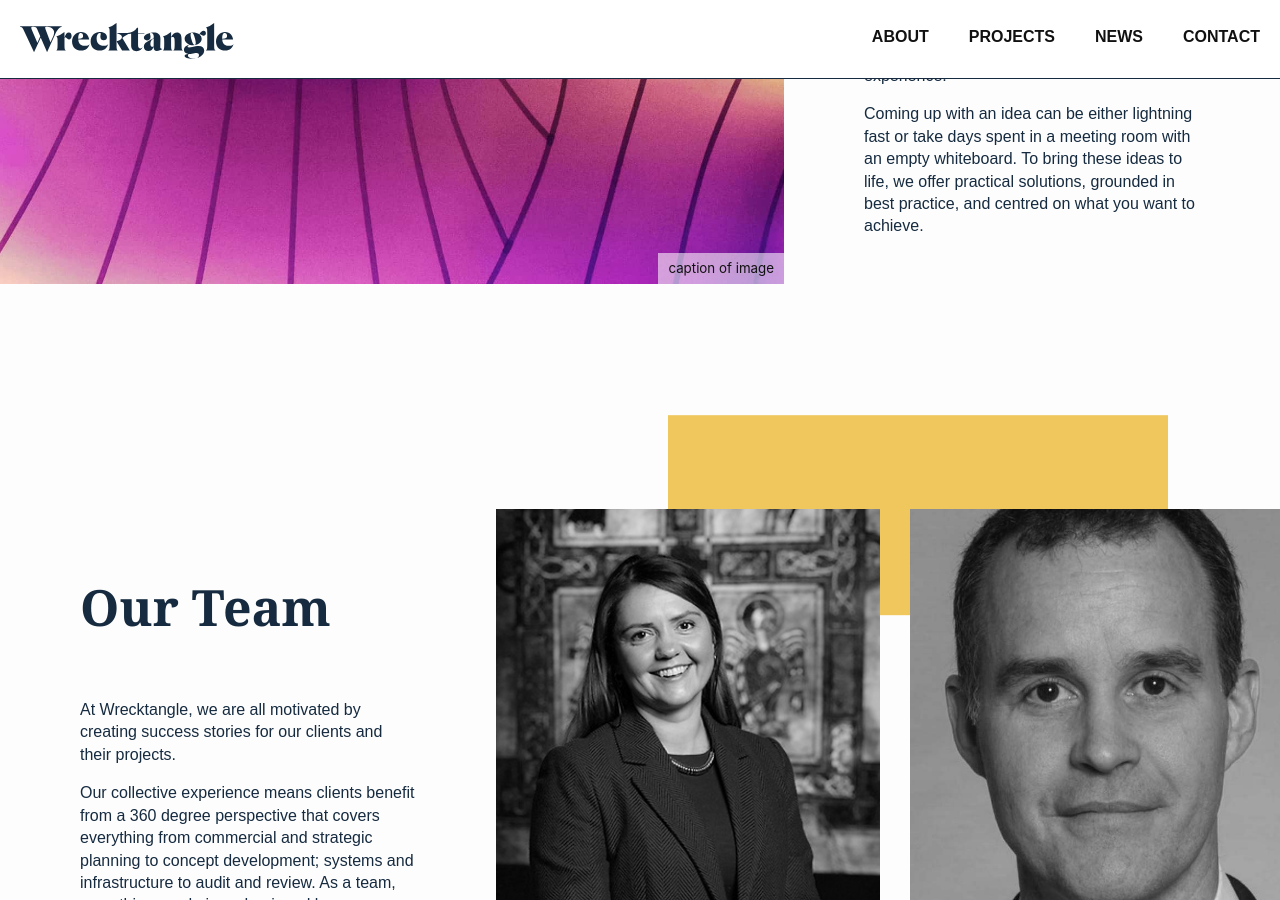
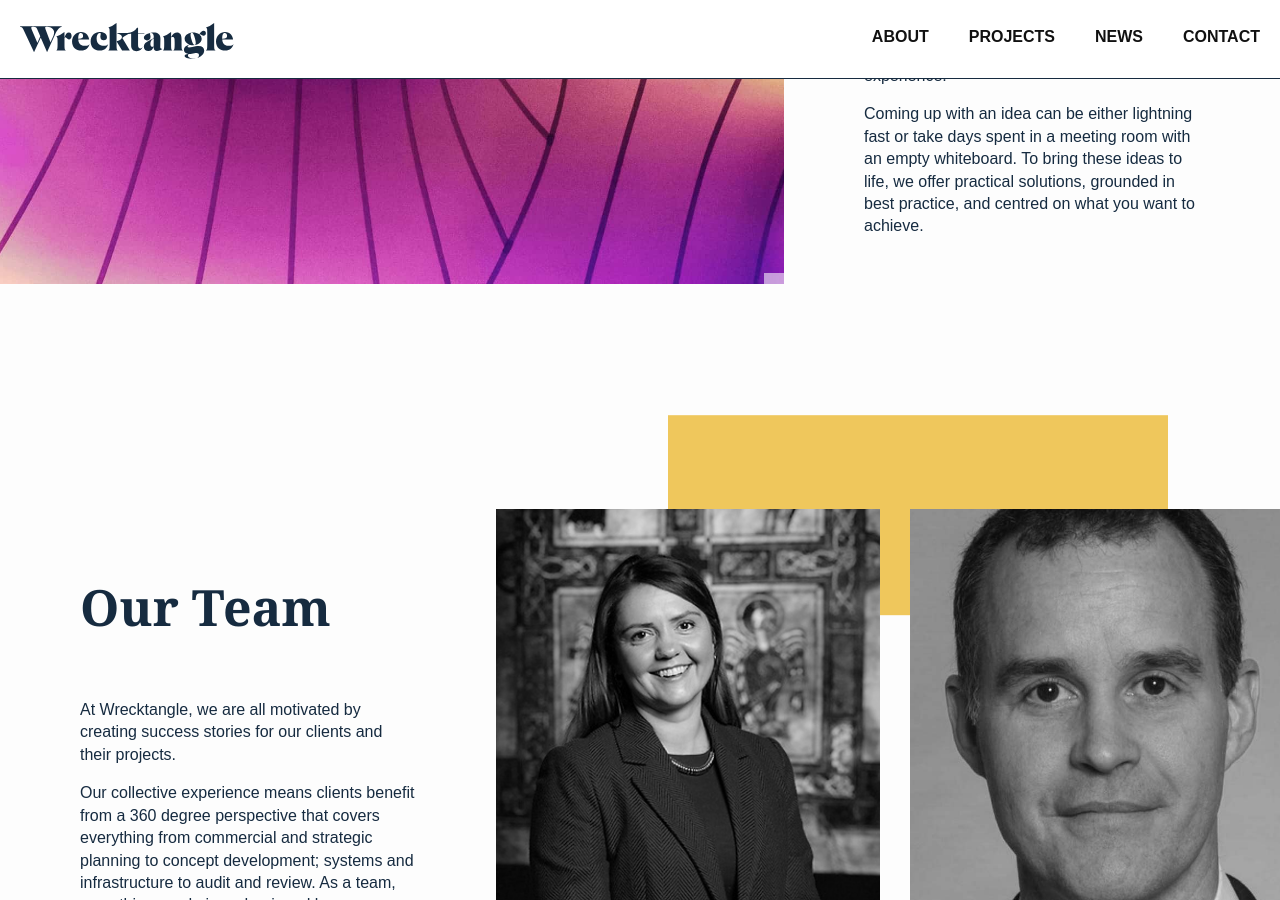
Before and after one commit to HarryFischer/wrecktangle, a Jekyll site: the page built from about.markdown, in a window 1280 px wide and 900 px high, scrolled down 1168 px. Built offline with Jekyll 4.4.1, drawn with Linux system fonts in a browser that asks for light colours; some of the changed text lies outside the part shown.

Commit message:
Updated About

```diff
--- a/about.markdown
+++ b/about.markdown
@@ -8,8 +8,8 @@
 content-block:
 - layout: left
   image: "/uploads/image-one.jpg"
-  image-caption: caption of image
-  alt: alt text for image
+  image-caption:
+  alt:
   sub-title:
   body-text: |-
     We bring in-depth, lived experience, gained from operating top-tier venues and attractions, that deliver ambitious commercial targets.
@@ -31,7 +31,7 @@
     As a team, everything we do is underpinned by an excellent operational approach
     and a focus on customer satisfaction."
   link-name: WANT TO COLLABORATE?
-  right-color-name: yellow
+  right-color-name: green
   has-grey-background:
 team-members:
 - name: Jillian Wilson
@@ -94,8 +94,8 @@
 how-we-work:
 - layout: right
   image: "/uploads/image-four.jpg"
-  image-caption: image caption lorem ipsum
-  alt: image alt lorem ipsum
+  image-caption:
+  alt:
   sub-title: How We Work
   array:
   - sub-title: We listen...
```
